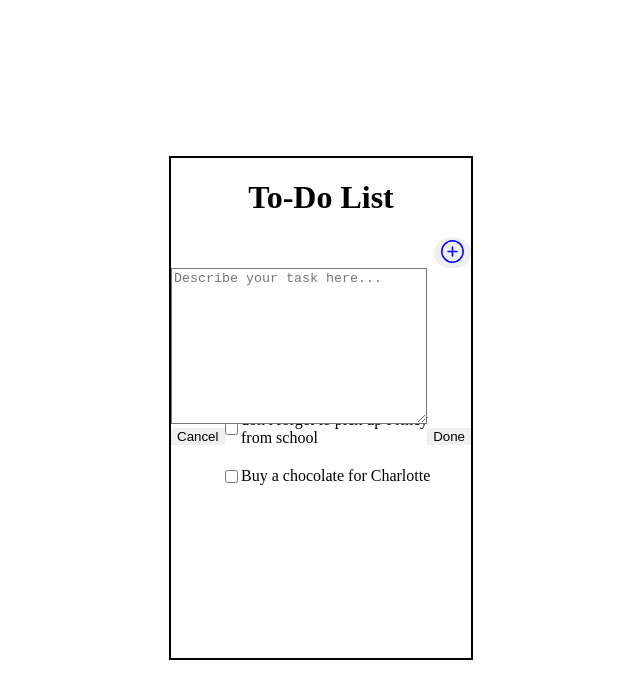
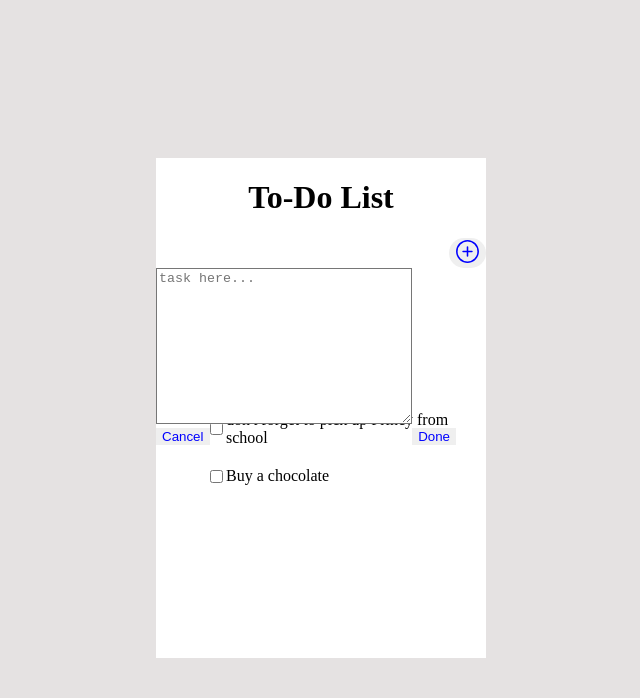
Before and after one commit to Divynshi-Singh/Todo, a React (Vite) app: page / in a window 1280 px wide. Both pictures are taken after a click on the button 771 px from the left and 252 px from the top of the page. Shown: the top 698 px of the page, without its empty margins (319-959 px from the left). Built offline with nearby package versions, Linux system fonts and the light colour scheme.

Commit message:
todo-step-1

```diff
--- a/src/components/AddTodo.jsx
+++ b/src/components/AddTodo.jsx
@@ -17,7 +17,7 @@ const AddTodo = ({ addTodo }) => {
     const handleDone = () => {
         if (newTodo.trim() !== '') {
             addTodo(newTodo);
-            setNewTodo('');
+            setNewTodo('')
         }
         setIsTaskModalOpen(false);
     };
@@ -43,20 +43,22 @@ const AddTodo = ({ addTodo }) => {
                             value={newTodo}
                             onChange={(e) => setNewTodo(e.target.value)} // Update newTodo state as user types
                             className="w-[250px] h-[150px] p-2 border border-gray-300 rounded-lg focus:outline-none mb-4"
-                            placeholder="Describe your task here..."
+                            placeholder="task here..."
                         />
 
                         {/* Buttons */}
                         <div className="flex justify-between">
                             <button
                                 onClick={handleCancel}
-                                className="text-blue-500 p-2 rounded-lg border-none"
+                                className=" p-2 rounded-lg border-none"
+                                style={{ color: 'blue' }}
                             >
                                 Cancel
                             </button>
                             <button
                                 onClick={handleDone}
-                                className="text-blue-500 p-2 rounded-lg border-none"
+                                className=" p-2 rounded-lg border-none"
+                                style={{ color: 'blue' }}
                             >
                                 Done
                             </button>
@@ -67,5 +69,4 @@ const AddTodo = ({ addTodo }) => {
         </div>
     );
 };
-
 export default AddTodo;
--- a/src/components/TodoApp.jsx
+++ b/src/components/TodoApp.jsx
@@ -1,5 +1,5 @@
 import React, { useState } from 'react';
-import AddTodo from './AddTodo';  // Import AddTodo component
+import AddTodo from './AddTodo';
 
 const TodoApp = () => {
   const initialTodos = [
@@ -7,7 +7,7 @@ const TodoApp = () => {
     { id: 2, text: 'Pay for rent', completed: false },
     { id: 3, text: 'Buy a milk', completed: false },
     { id: 4, text: "don't forget to pick up Princy from school", completed: false },
-    { id: 5, text: "Buy a chocolate for Charlotte", completed: false },
+    { id: 5, text: "Buy a chocolate", completed: false },
   ];
 
   const [todos, setTodos] = useState(initialTodos);
@@ -19,8 +19,6 @@ const TodoApp = () => {
       )
     );
   };
-
-  // Function to add a new todo item
   const addTodo = (text) => {
     const newTodoItem = {
       id: todos.length + 1,
@@ -32,13 +30,15 @@ const TodoApp = () => {
 
   return (
     <div className="flex items-center justify-center min-h-screen  bg-gray-500">
-      <div className="w-[300px] h-[500px] p-6 border-2 border-gray-300 rounded-lg shadow-lg bg-white">
+      <div className="w-[330px] h-[500px] p-6 rounded-lg shadow-lg bg-white"
+       style={{ background: 'white' }}
+      >
         <h1 className="text-center text-2xl font-semibold mb-4">To-Do List</h1>
 
         {/* Pass the addTodo function as a prop to AddTodo */}
         <AddTodo addTodo={addTodo} />
 
-        {/* Render the to-do list */}
+        {/* Render the todo list */}
         <ul className="space-y-4">
           {todos.map((todo) => (
             <li
--- a/src/index.css
+++ b/src/index.css
@@ -2,3 +2,8 @@
 @tailwind base;
 @tailwind components;
 @tailwind utilities;
+
+
+body{
+    background-color: rgb(229, 226, 226);
+}
```
